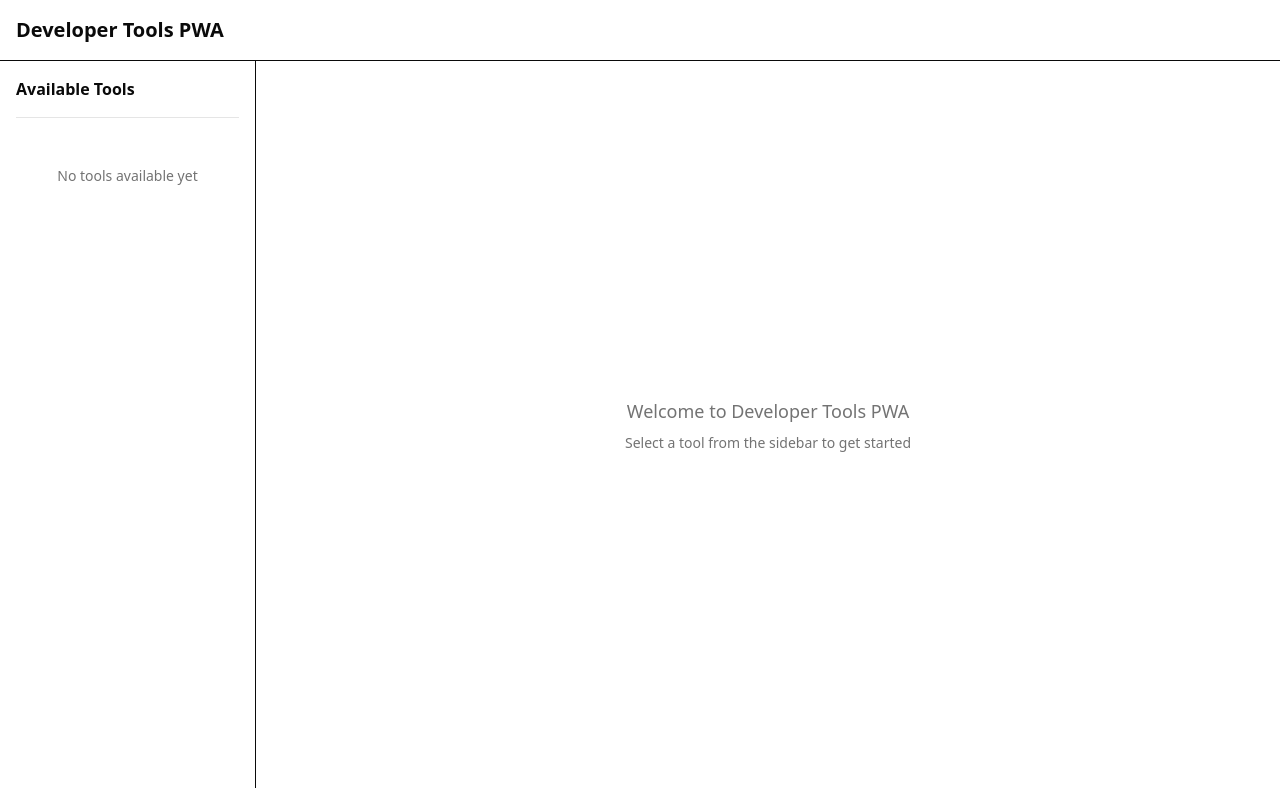
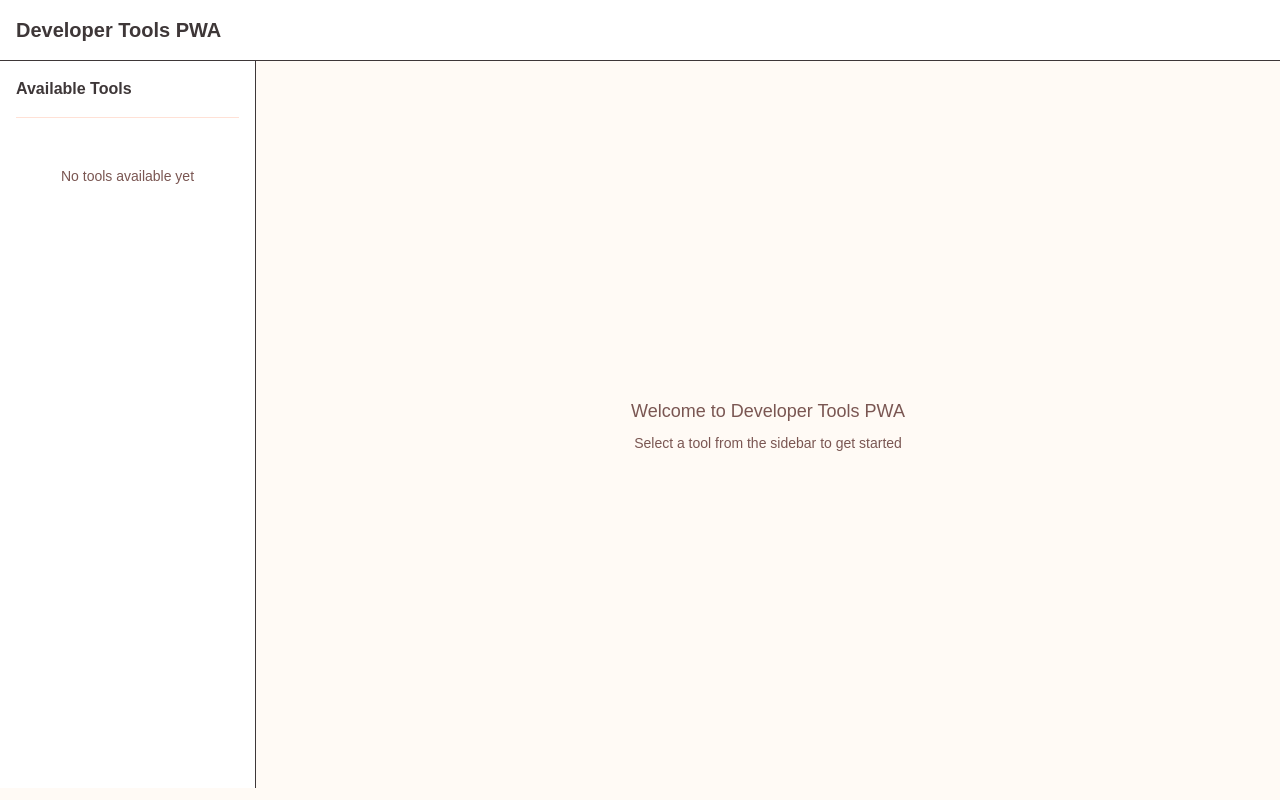
Before and after one commit to kyori-mfv/pwa, a React (Vite) app: page / in a window 1280 px wide. Built offline with nearby package versions, Linux system fonts and the light colour scheme.

Commit message:
config: setup theme

```diff
--- a/src/index.css
+++ b/src/index.css
@@ -2,77 +2,6 @@
 @import "tw-animate-css";
 
 @source "./src/**/*.{js,jsx,ts,tsx}";
-
-:root {
-  --background: oklch(1 0 0);
-  --foreground: oklch(0.145 0 0);
-  --card: oklch(1 0 0);
-  --card-foreground: oklch(0.145 0 0);
-  --popover: oklch(1 0 0);
-  --popover-foreground: oklch(0.145 0 0);
-  --primary: oklch(0.205 0 0);
-  --primary-foreground: oklch(0.985 0 0);
-  --secondary: oklch(0.97 0 0);
-  --secondary-foreground: oklch(0.205 0 0);
-  --muted: oklch(0.97 0 0);
-  --muted-foreground: oklch(0.556 0 0);
-  --accent: oklch(0.97 0 0);
-  --accent-foreground: oklch(0.205 0 0);
-  --destructive: oklch(0.577 0.245 27.325);
-  --destructive-foreground: 210 40% 98%;
-  --border: oklch(0.922 0 0);
-  --input: oklch(0.922 0 0);
-  --ring: oklch(0.708 0 0);
-  --chart-1: oklch(0.646 0.222 41.116);
-  --chart-2: oklch(0.6 0.118 184.704);
-  --chart-3: oklch(0.398 0.07 227.392);
-  --chart-4: oklch(0.828 0.189 84.429);
-  --chart-5: oklch(0.769 0.188 70.08);
-  --radius: 0.625rem;
-  --sidebar: oklch(0.985 0 0);
-  --sidebar-foreground: oklch(0.145 0 0);
-  --sidebar-primary: oklch(0.205 0 0);
-  --sidebar-primary-foreground: oklch(0.985 0 0);
-  --sidebar-accent: oklch(0.97 0 0);
-  --sidebar-accent-foreground: oklch(0.205 0 0);
-  --sidebar-border: oklch(0.922 0 0);
-  --sidebar-ring: oklch(0.708 0 0);
-}
-
-.dark {
-  --background: oklch(0.145 0 0);
-  --foreground: oklch(0.985 0 0);
-  --card: oklch(0.205 0 0);
-  --card-foreground: oklch(0.985 0 0);
-  --popover: oklch(0.205 0 0);
-  --popover-foreground: oklch(0.985 0 0);
-  --primary: oklch(0.922 0 0);
-  --primary-foreground: oklch(0.205 0 0);
-  --secondary: oklch(0.269 0 0);
-  --secondary-foreground: oklch(0.985 0 0);
-  --muted: oklch(0.269 0 0);
-  --muted-foreground: oklch(0.708 0 0);
-  --accent: oklch(0.269 0 0);
-  --accent-foreground: oklch(0.985 0 0);
-  --destructive: oklch(0.704 0.191 22.216);
-  --destructive-foreground: 210 40% 98%;
-  --border: oklch(1 0 0 / 10%);
-  --input: oklch(1 0 0 / 15%);
-  --ring: oklch(0.556 0 0);
-  --chart-1: oklch(0.488 0.243 264.376);
-  --chart-2: oklch(0.696 0.17 162.48);
-  --chart-3: oklch(0.769 0.188 70.08);
-  --chart-4: oklch(0.627 0.265 303.9);
-  --chart-5: oklch(0.645 0.246 16.439);
-  --sidebar: oklch(0.205 0 0);
-  --sidebar-foreground: oklch(0.985 0 0);
-  --sidebar-primary: oklch(0.488 0.243 264.376);
-  --sidebar-primary-foreground: oklch(0.985 0 0);
-  --sidebar-accent: oklch(0.269 0 0);
-  --sidebar-accent-foreground: oklch(0.985 0 0);
-  --sidebar-border: oklch(1 0 0 / 10%);
-  --sidebar-ring: oklch(0.556 0 0);
-}
 
 * {
   border-color: hsl(var(--border));
@@ -83,11 +12,99 @@ body {
   color: hsl(var(--foreground));
 }
 
+:root {
+  --background: hsl(30 100% 98%);
+  --foreground: hsl(351 6% 23%);
+  --card: hsl(0 0% 100%);
+  --card-foreground: hsl(351 6% 23%);
+  --popover: hsl(0 0% 100%);
+  --popover-foreground: hsl(351 6% 23%);
+  --primary: hsl(12 100% 69%);
+  --primary-foreground: hsl(0 0% 100%);
+  --secondary: hsl(9 100% 96%);
+  --secondary-foreground: hsl(10 48% 48%);
+  --muted: hsl(18 100% 96%);
+  --muted-foreground: hsl(7 20% 40%);
+  --accent: hsl(26 97% 74%);
+  --accent-foreground: hsl(351 6% 23%);
+  --destructive: hsl(355 78% 56%);
+  --border: hsl(16 100% 92%);
+  --input: hsl(16 100% 92%);
+  --ring: hsl(12 100% 69%);
+  --chart-1: hsl(12 100% 69%);
+  --chart-2: hsl(26 97% 74%);
+  --chart-3: hsl(25 100% 82%);
+  --chart-4: hsl(16 100% 78%);
+  --chart-5: hsl(10 55% 58%);
+  --sidebar: hsl(18 100% 96%);
+  --sidebar-foreground: hsl(351 6% 23%);
+  --sidebar-primary: hsl(12 100% 69%);
+  --sidebar-primary-foreground: hsl(0 0% 100%);
+  --sidebar-accent: hsl(26 97% 74%);
+  --sidebar-accent-foreground: hsl(351 6% 23%);
+  --sidebar-border: hsl(16 100% 92%);
+  --sidebar-ring: hsl(12 100% 69%);
+
+  --font-sans: Montserrat, sans-serif;
+  --font-serif: Merriweather, serif;
+  --font-mono: Ubuntu Mono, monospace;
+
+  --radius: 0.625rem;
+
+  --shadow-2xs: 0px 6px 12px -3px hsl(0 0% 0% / 0.04);
+  --shadow-xs: 0px 6px 12px -3px hsl(0 0% 0% / 0.04);
+  --shadow-sm: 0px 6px 12px -3px hsl(0 0% 0% / 0.09), 0px 1px 2px -4px hsl(0 0% 0% / 0.09);
+  --shadow: 0px 6px 12px -3px hsl(0 0% 0% / 0.09), 0px 1px 2px -4px hsl(0 0% 0% / 0.09);
+  --shadow-md: 0px 6px 12px -3px hsl(0 0% 0% / 0.09), 0px 2px 4px -4px hsl(0 0% 0% / 0.09);
+  --shadow-lg: 0px 6px 12px -3px hsl(0 0% 0% / 0.09), 0px 4px 6px -4px hsl(0 0% 0% / 0.09);
+  --shadow-xl: 0px 6px 12px -3px hsl(0 0% 0% / 0.09), 0px 8px 10px -4px hsl(0 0% 0% / 0.09);
+  --shadow-2xl: 0px 6px 12px -3px hsl(0 0% 0% / 0.22);
+}
+
+.dark {
+  --background: hsl(335 16% 15%);
+  --foreground: hsl(20 30% 92%);
+  --card: hsl(322 10% 21%);
+  --card-foreground: hsl(20 30% 92%);
+  --popover: hsl(322 10% 21%);
+  --popover-foreground: hsl(20 30% 92%);
+  --primary: hsl(12 100% 69%);
+  --primary-foreground: hsl(0 0% 100%);
+  --secondary: hsl(325 10% 25%);
+  --secondary-foreground: hsl(20 30% 92%);
+  --muted: hsl(322 10% 21%);
+  --muted-foreground: hsl(21 22% 79%);
+  --accent: hsl(26 97% 74%);
+  --accent-foreground: hsl(335 16% 15%);
+  --destructive: hsl(355 78% 56%);
+  --border: hsl(325 10% 25%);
+  --input: hsl(325 10% 25%);
+  --ring: hsl(12 100% 69%);
+  --chart-1: hsl(12 100% 69%);
+  --chart-2: hsl(26 97% 74%);
+  --chart-3: hsl(25 100% 82%);
+  --chart-4: hsl(16 100% 78%);
+  --chart-5: hsl(10 55% 58%);
+  --sidebar: hsl(335 16% 15%);
+  --sidebar-foreground: hsl(20 30% 92%);
+  --sidebar-primary: hsl(12 100% 69%);
+  --sidebar-primary-foreground: hsl(0 0% 100%);
+  --sidebar-accent: hsl(26 97% 74%);
+  --sidebar-accent-foreground: hsl(335 16% 15%);
+  --sidebar-border: hsl(325 10% 25%);
+  --sidebar-ring: hsl(12 100% 69%);
+
+  --shadow-2xs: 0 1px 3px 0px hsl(0 0% 0% / 0.05);
+  --shadow-xs: 0 1px 3px 0px hsl(0 0% 0% / 0.05);
+  --shadow-sm: 0 1px 3px 0px hsl(0 0% 0% / 0.1), 0 1px 2px -1px hsl(0 0% 0% / 0.1);
+  --shadow: 0 1px 3px 0px hsl(0 0% 0% / 0.1), 0 1px 2px -1px hsl(0 0% 0% / 0.1);
+  --shadow-md: 0 1px 3px 0px hsl(0 0% 0% / 0.1), 0 2px 4px -1px hsl(0 0% 0% / 0.1);
+  --shadow-lg: 0 1px 3px 0px hsl(0 0% 0% / 0.1), 0 4px 6px -1px hsl(0 0% 0% / 0.1);
+  --shadow-xl: 0 1px 3px 0px hsl(0 0% 0% / 0.1), 0 8px 10px -1px hsl(0 0% 0% / 0.1);
+  --shadow-2xl: 0 1px 3px 0px hsl(0 0% 0% / 0.25);
+}
+
 @theme inline {
-  --radius-sm: calc(var(--radius) - 4px);
-  --radius-md: calc(var(--radius) - 2px);
-  --radius-lg: var(--radius);
-  --radius-xl: calc(var(--radius) + 4px);
   --color-background: var(--background);
   --color-foreground: var(--foreground);
   --color-card: var(--card);
@@ -119,6 +136,24 @@ body {
   --color-sidebar-accent-foreground: var(--sidebar-accent-foreground);
   --color-sidebar-border: var(--sidebar-border);
   --color-sidebar-ring: var(--sidebar-ring);
+
+  --font-sans: var(--font-sans);
+  --font-mono: var(--font-mono);
+  --font-serif: var(--font-serif);
+
+  --radius-sm: calc(var(--radius) - 4px);
+  --radius-md: calc(var(--radius) - 2px);
+  --radius-lg: var(--radius);
+  --radius-xl: calc(var(--radius) + 4px);
+
+  --shadow-2xs: var(--shadow-2xs);
+  --shadow-xs: var(--shadow-xs);
+  --shadow-sm: var(--shadow-sm);
+  --shadow: var(--shadow);
+  --shadow-md: var(--shadow-md);
+  --shadow-lg: var(--shadow-lg);
+  --shadow-xl: var(--shadow-xl);
+  --shadow-2xl: var(--shadow-2xl);
 }
 
 @layer base {
```
